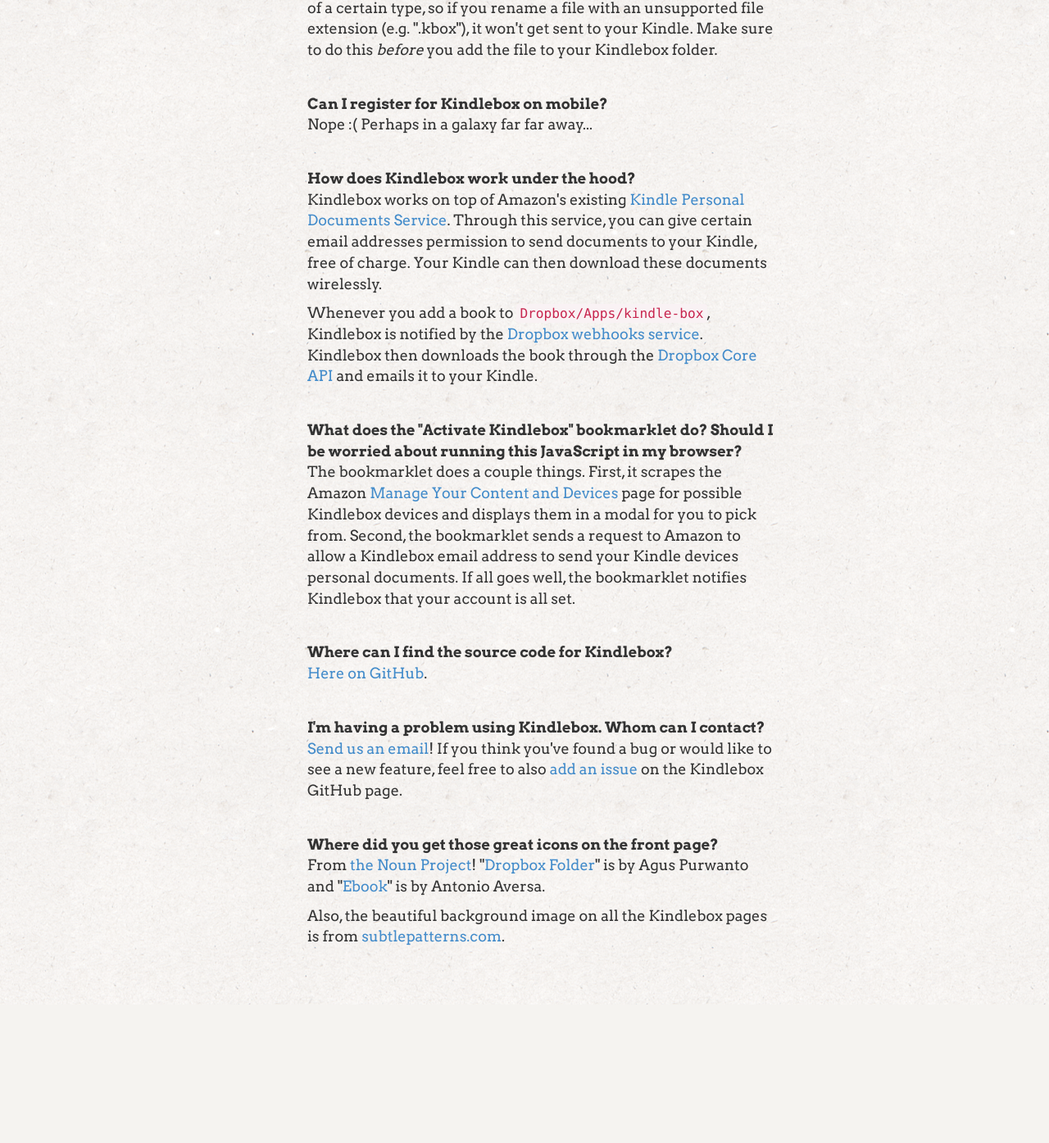
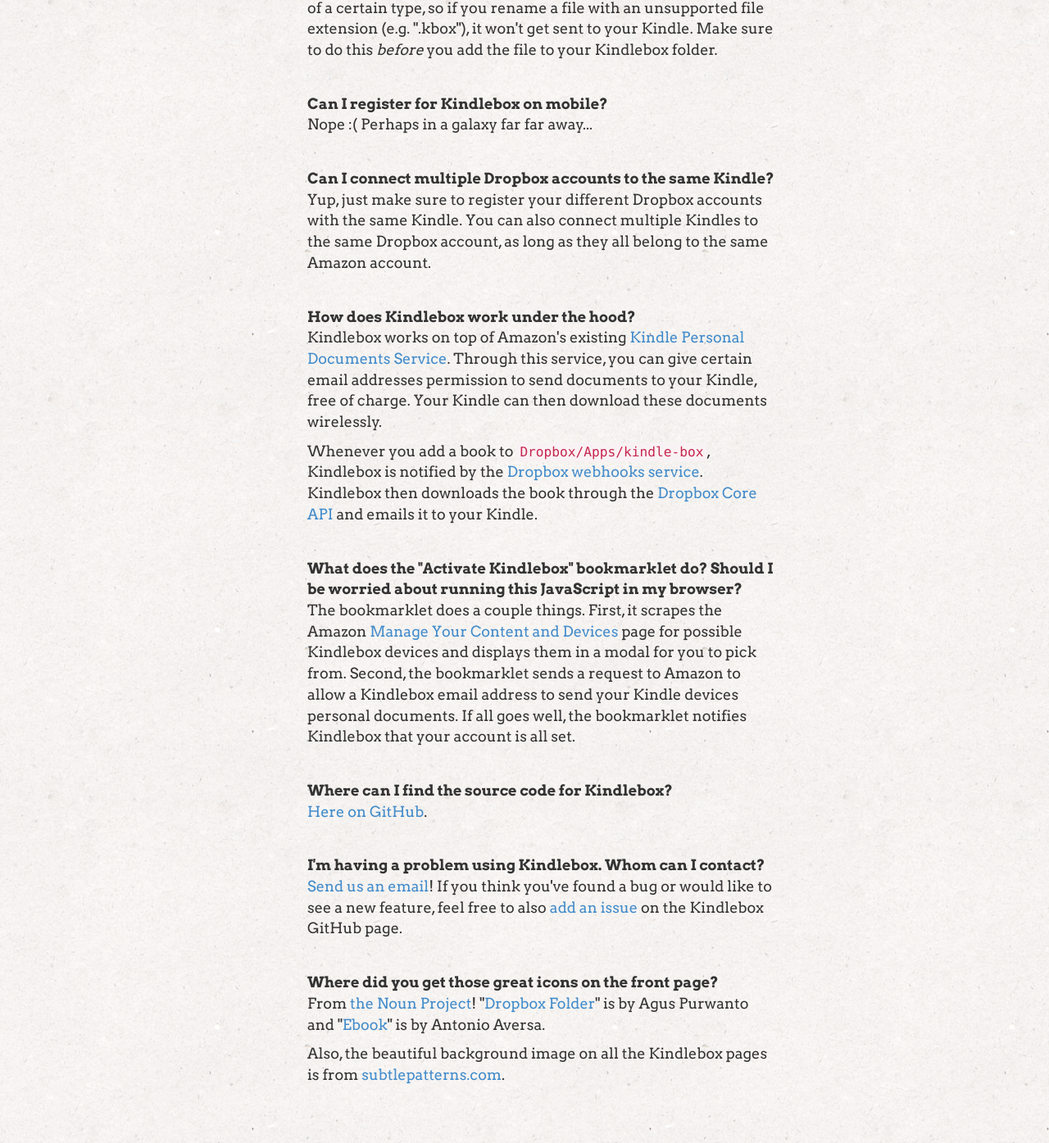
Before and after one commit to stephanie-wang/kindlebox, a Flask app: page /about in a window 1280 px wide. Shown: the part 1576-2971 px from the top of the page at 82% size. Before the commit the page ends 2802 px from the top, so only its background shows below. Run offline with Flask 2, Linux system fonts and the light colour scheme; parts of the project's set-up code (start-up, migrations or seed data) failed here and were passed over; some libraries are stand-ins or nearby versions.

Commit message:
faq for multiple accounts

```diff
--- a/app/templates/about.html
+++ b/app/templates/about.html
@@ -124,6 +124,17 @@
     </p>
   </li>
 
+  <li class="faq-li">
+    <b>
+      Can I connect multiple Dropbox accounts to the same Kindle?
+    </b>
+    <p>
+      Yup, just make sure to register your different Dropbox accounts with the
+      same Kindle. You can also connect multiple Kindles to the same Dropbox
+      account, as long as they all belong to the same Amazon account.
+    </p>
+  </li>
+
   <li id="faq-first" class="faq-li">
     <b>How does Kindlebox work under the hood?</b>
     <p>
```
